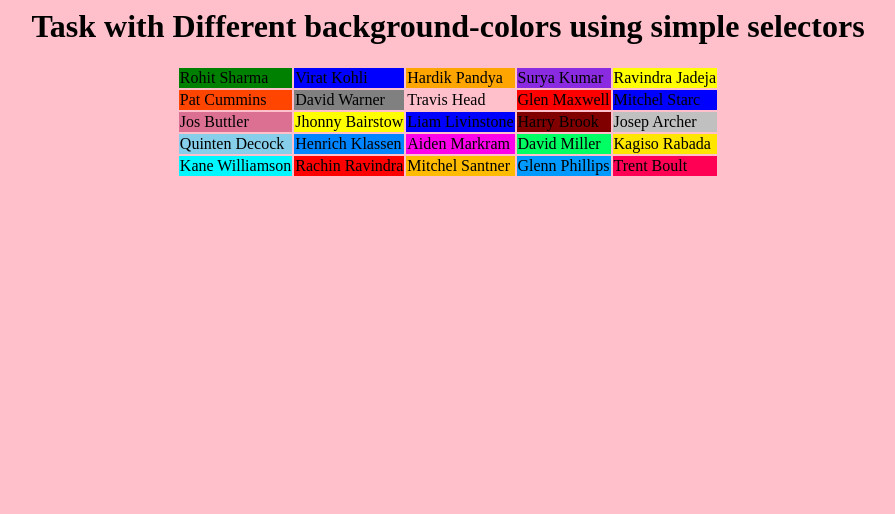
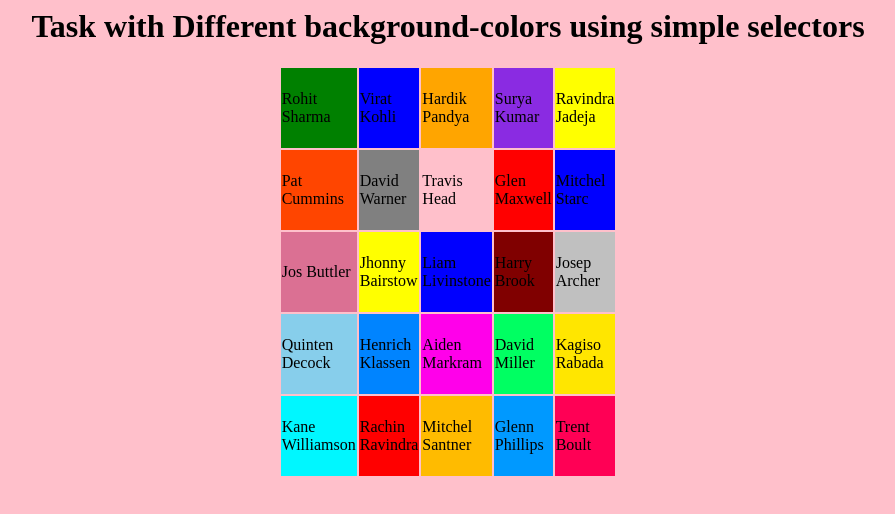
Before and after one commit to kuruguntlatirupathi/23R10, a plain HTML site: page index.html in a window 1280 px wide. Shown: the whole page, without its empty margins (192-1087 px from the left). Drawn offline with Linux system fonts and the light colour scheme.

Commit message:
cssinserted

```diff
--- a/css1task.css
+++ b/css1task.css
@@ -1,6 +1,10 @@
 table,tr,td{
     border:1px solid rgb(50, 114, 50)
     border-collapse:collapse;
+}
+table,td,tr{
+    width:10vw;
+    height: 10vh;
 }
 
 #td1{
```
